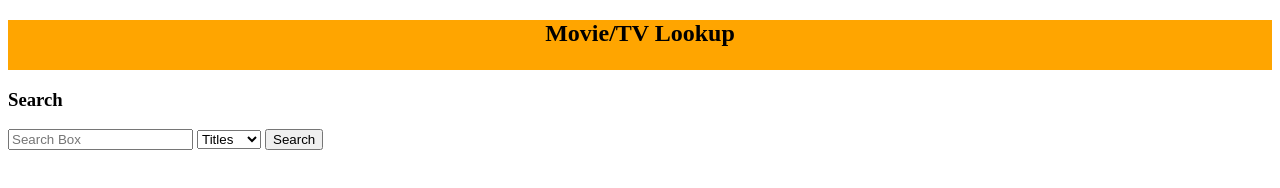
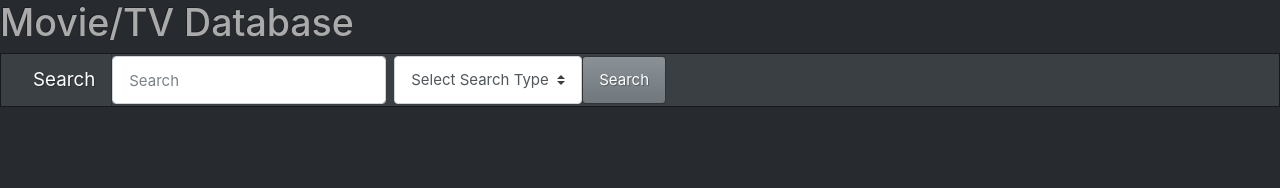
Before and after one commit to okee0055/okee0055.github.io, a website: page Assignment3/public/index.html in a window 1280 px wide. Drawn offline with nearby package versions, Linux system fonts and the light colour scheme.

Commit message:
Changed Main page

```diff
--- a/Assignment3/public/index.html
+++ b/Assignment3/public/index.html
@@ -1,21 +1,33 @@
 <!DOCTYPE html>
 <html>
   <head>
-    <link rel="stylesheet" type="text/css" href="style.css">
+
+    <link rel="stylesheet" href="https://bootswatch.com/4/slate/bootstrap.min.css">
     <title>Movie/TV Project</title>
 
   </head>
    <body>
-     <div id="header"><h2>Movie/TV Lookup</h2></div>
+     <h1>Movie/TV Database</h1>
+      <nav class="navbar navbar-expand-lg navbar-dark bg-primary">
+      <a class="navbar-brand" href="#">Search</a>
+      <button class="navbar-toggler" type="button" data-toggle="collapse" data-target="#navbarColor01" aria-controls="navbarColor01" aria-expanded="false" aria-label="Toggle navigation">
+        <span class="navbar-toggler-icon"></span>
+      </button>
 
-     <div id='searchArea'>
-       <h3>Search</h3>
-       <input id="searchBox" type="text" placeholder="Search Box">
-       <select id="dropDown">
-         <option value="Titles">Titles</option>
-         <option value="People">People</option>
-       </select>
-       <button id="searchButton" type="button">Search</button>
-    </div>
+      <div class="collapse navbar-collapse" id="navbarColor01">
+
+        <form class="form-inline my-2 my-lg-0" action="query" enctype="multipart/form-data" method="POST">
+          <input class="form-control mr-sm-2" type="text" placeholder="Search">
+          <select class="custom-select">
+            <option selected="">Select Search Type</option>
+            <option value="1">Titles</option>
+            <option value="2">People</option>
+          </select>
+          <button class="btn btn-secondary my-2 my-sm-0" type="submit">Search</button>
+        </form>
+      </div>
+    </nav>
+
+
    </body>
 </html>
--- a/Assignment3/server.js
+++ b/Assignment3/server.js
@@ -39,7 +39,7 @@ var server = http.createServer((req, res) => {
     }
 
     else if(req.method === 'POST'){
-        if(filename === 'subscribe'){
+        if(filename === 'query'){
             var form = new multiparty.Form();
             form.parse(req, (err, fields, files) =>  {
                 console.log(fields);
```
